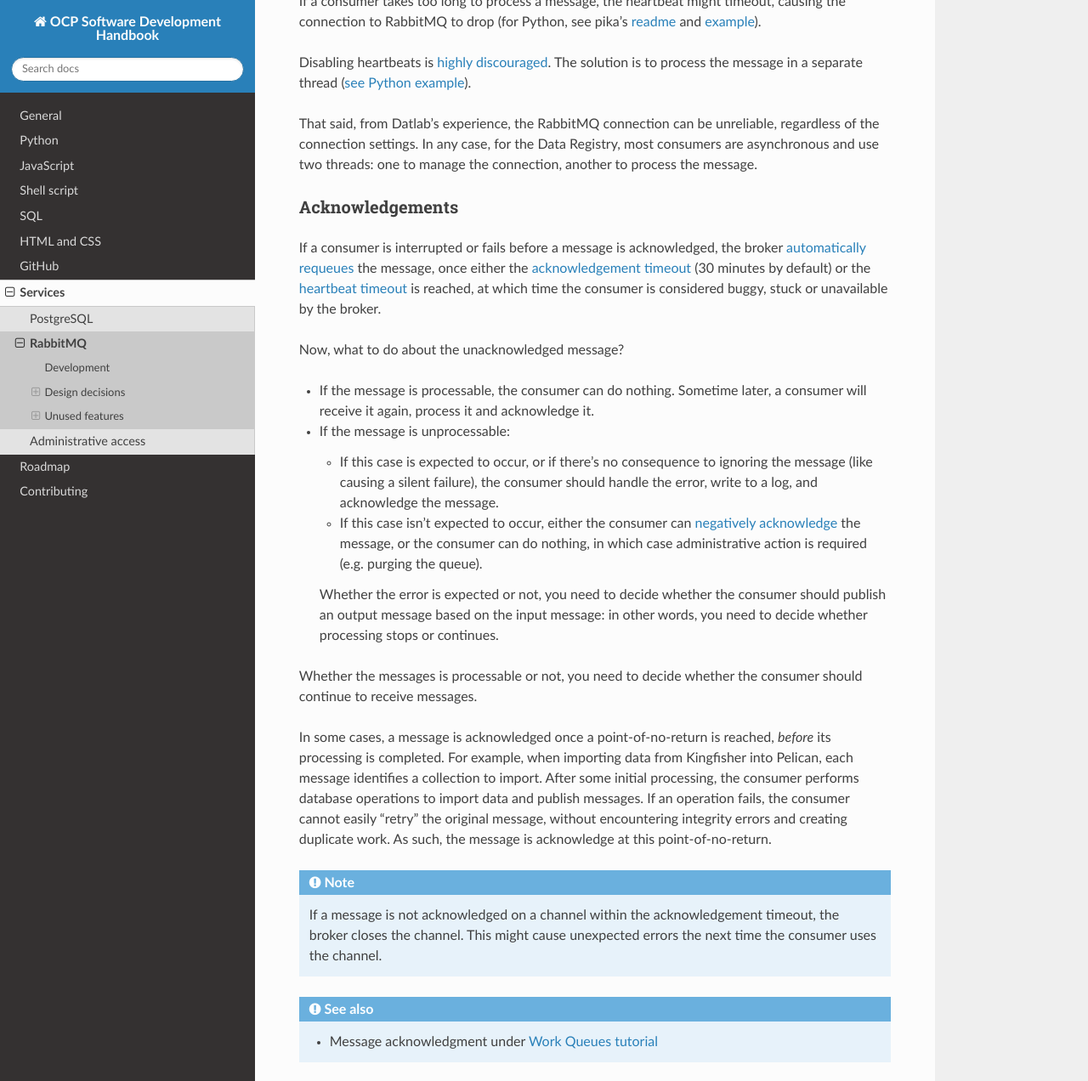
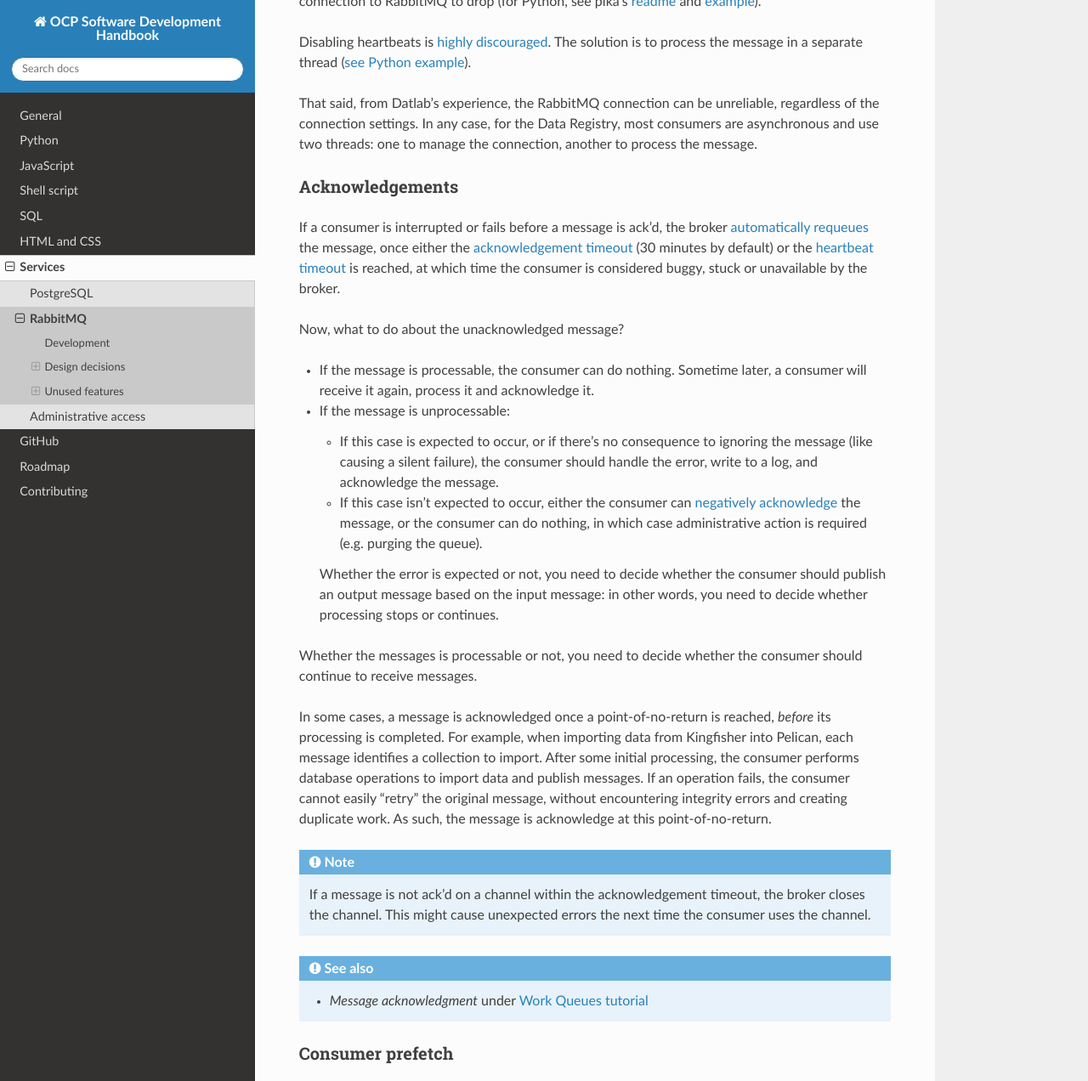
Before and after one commit to open-contracting/software-development-handbook, a Sphinx documentation site: the page built from docs/services/rabbitmq.rst, in a window 1280 px wide and 1400 px high, scrolled down 1217 px, cut to the strip 0-1272 px from the top of the window. Shown: the whole strip at 85% size. Built offline with Sphinx 7.4.7 and the Read the Docs theme 2.0.0, drawn with Linux system fonts in a browser that asks for light colours; pages that are not in the unit, such as notebooks, are missing from menus; some of the changed text lies outside the part shown.

Commit message:
services/rabbitmq: Copy-edit

```diff
--- a/docs/index.rst
+++ b/docs/index.rst
@@ -12,8 +12,8 @@ A guide for developers of OCP's tools.
    shell/index
    sql/index
    htmlcss/index
+   services/index
    github/index
-   services/index
    roadmap/index
    contributing
 
--- a/docs/services/rabbitmq.rst
+++ b/docs/services/rabbitmq.rst
@@ -54,7 +54,7 @@ That said, from Datlab's experience, the RabbitMQ connection can be unreliable,
 Acknowledgements
 ~~~~~~~~~~~~~~~~
 
-If a consumer is interrupted or fails before a message is acknowledged, the broker `automatically requeues <https://www.rabbitmq.com/confirms.html#automatic-requeueing>`__ the message, once either the `acknowledgement timeout <https://www.rabbitmq.com/consumers.html#acknowledgement-timeout>`__ (30 minutes by default) or the `heartbeat timeout <https://www.rabbitmq.com/heartbeats.html>`__ is reached, at which time the consumer is considered buggy, stuck or unavailable by the broker.
+If a consumer is interrupted or fails before a message is ack'd, the broker `automatically requeues <https://www.rabbitmq.com/confirms.html#automatic-requeueing>`__ the message, once either the `acknowledgement timeout <https://www.rabbitmq.com/consumers.html#acknowledgement-timeout>`__ (30 minutes by default) or the `heartbeat timeout <https://www.rabbitmq.com/heartbeats.html>`__ is reached, at which time the consumer is considered buggy, stuck or unavailable by the broker.
 
 Now, what to do about the unacknowledged message?
 
@@ -72,11 +72,11 @@ In some cases, a message is acknowledged once a point-of-no-return is reached, *
 
 .. note::
 
-   If a message is not acknowledged on a channel within the acknowledgement timeout, the broker closes the channel. This might cause unexpected errors the next time the consumer uses the channel.
+   If a message is not ack'd on a channel within the acknowledgement timeout, the broker closes the channel. This might cause unexpected errors the next time the consumer uses the channel.
 
 .. seealso::
 
-   -  Message acknowledgment under `Work Queues tutorial <https://www.rabbitmq.com/tutorials/tutorial-two-python.html>`__
+   -  *Message acknowledgment* under `Work Queues tutorial <https://www.rabbitmq.com/tutorials/tutorial-two-python.html>`__
 
 .. https://github.com/open-contracting/data-registry/issues/140
 
```
Also changed, not shown: other parts of docs/services/rabbitmq.rst (+1 -1 lines).
